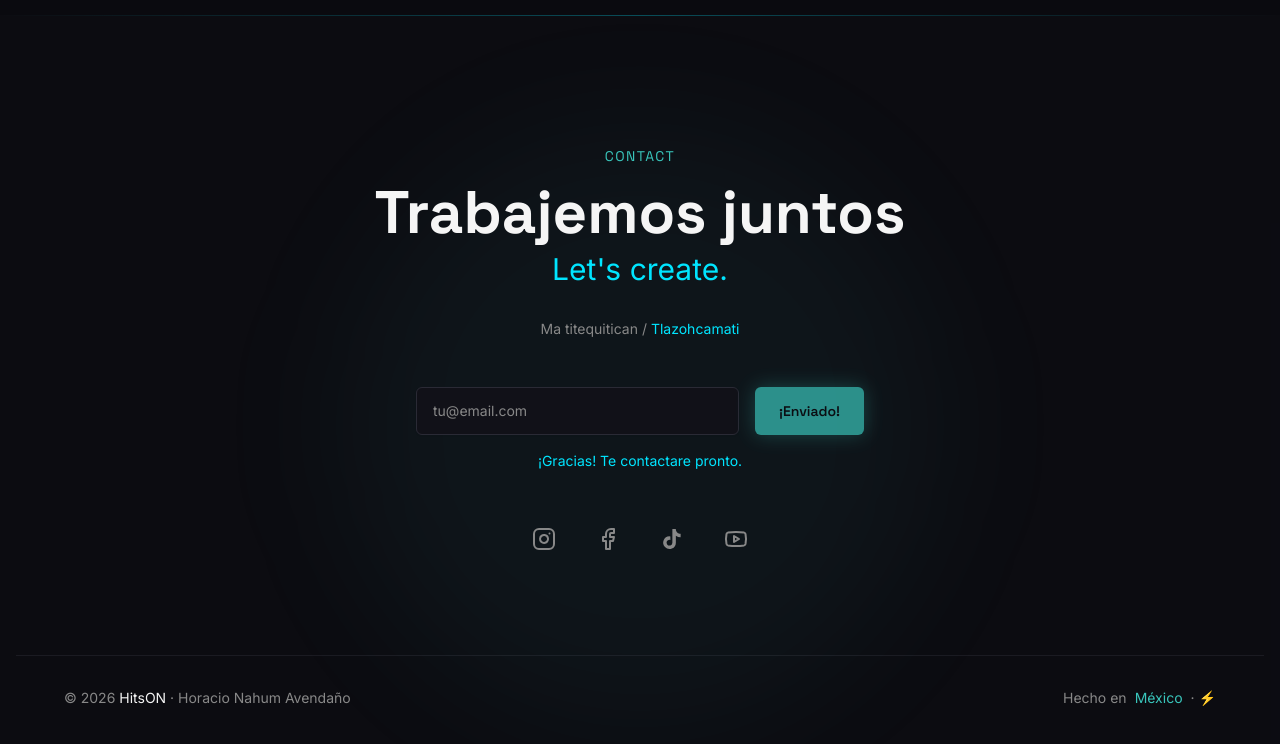
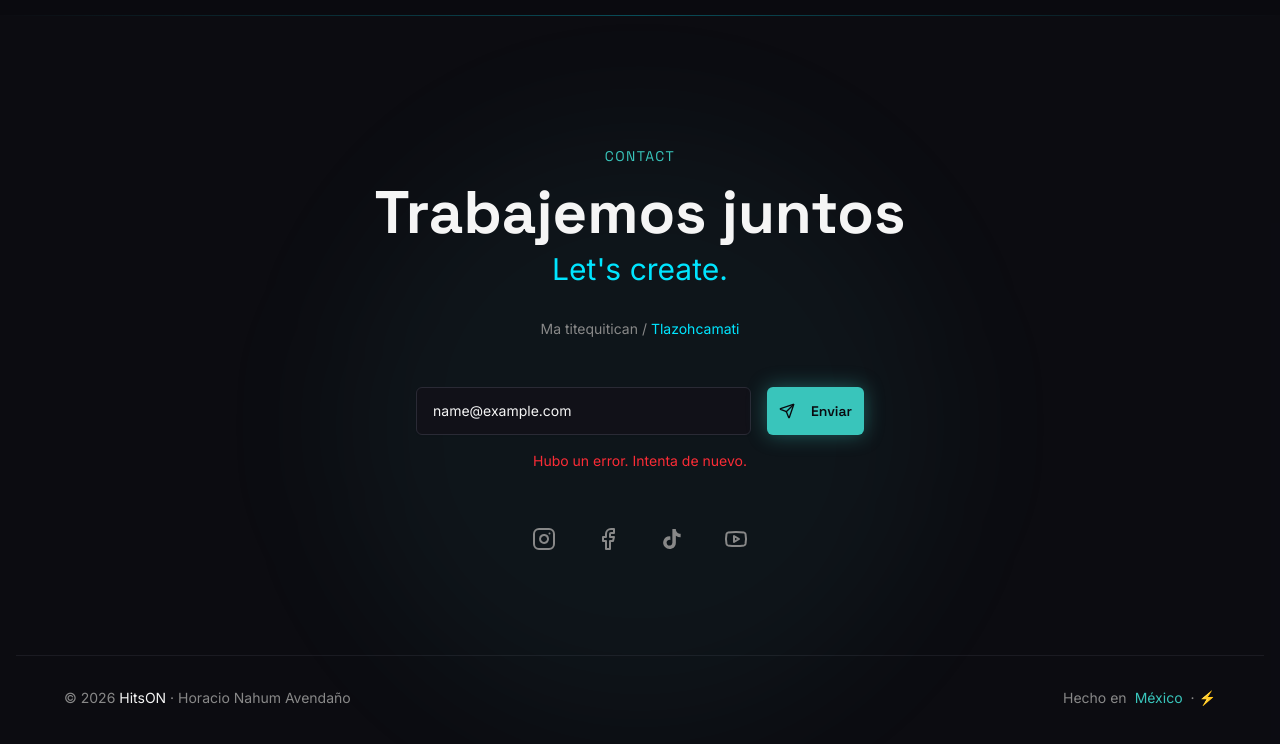
Before and after one commit to hits0nnbusiness-hub/v0-hitson-portfolio-website, a Next.js app: page / in a window 1280 px wide. Both pictures are taken after typing "name@example.com" into the empty fields and a click on the button "Enviar". Shown: the part 3080-3824 px from the top of the page. Built offline with nearby package versions, Linux system fonts and the light colour scheme; no server answers.

Commit message:
feat: connect contact form to Supabase database
Integrate Supabase client to save contact emails in database.

```diff
--- a/components/sections/contact-section.tsx
+++ b/components/sections/contact-section.tsx
@@ -6,6 +6,7 @@ import { useRef, useState } from 'react'
 import { Button } from '@/components/ui/button'
 import { Input } from '@/components/ui/input'
 import { Send, Loader2, Instagram, Facebook, Youtube } from 'lucide-react'
+import { createClient } from '@/lib/supabase/client'
 
 export function ContactSection() {
   const ref = useRef(null)
@@ -13,20 +14,34 @@ export function ContactSection() {
   const [email, setEmail] = useState('')
   const [isSubmitting, setIsSubmitting] = useState(false)
   const [isSubmitted, setIsSubmitted] = useState(false)
+  const [error, setError] = useState<string | null>(null)
 
   const handleSubmit = async (e: React.FormEvent) => {
     e.preventDefault()
     if (!email) return
 
     setIsSubmitting(true)
-    // Simulate submission
-    await new Promise(resolve => setTimeout(resolve, 1500))
-    setIsSubmitting(false)
-    setIsSubmitted(true)
-    setEmail('')
+    setError(null)
 
-    // Reset after 3 seconds
-    setTimeout(() => setIsSubmitted(false), 3000)
+    try {
+      const supabase = createClient()
+      const { error: insertError } = await supabase
+        .from('contacts')
+        .insert({ email })
+
+      if (insertError) throw insertError
+
+      setIsSubmitted(true)
+      setEmail('')
+
+      // Reset after 3 seconds
+      setTimeout(() => setIsSubmitted(false), 3000)
+    } catch (err) {
+      console.error('Error saving contact:', err)
+      setError('Hubo un error. Intenta de nuevo.')
+    } finally {
+      setIsSubmitting(false)
+    }
   }
 
   return (
@@ -97,6 +112,16 @@ export function ContactSection() {
           </motion.p>
         )}
 
+        {error && (
+          <motion.p
+            initial={{ opacity: 0, y: 10 }}
+            animate={{ opacity: 1, y: 0 }}
+            className="text-red-500 mt-4 text-sm"
+          >
+            {error}
+          </motion.p>
+        )}
+
         {/* Social Links */}
         <motion.div
           initial={{ opacity: 0, y: 20 }}
--- /dev/null
+++ b/lib/supabase/client.ts
@@ -0,0 +1,8 @@
+import { createBrowserClient } from '@supabase/ssr'
+
+export function createClient() {
+  return createBrowserClient(
+    process.env.NEXT_PUBLIC_SUPABASE_URL!,
+    process.env.NEXT_PUBLIC_SUPABASE_ANON_KEY!,
+  )
+}
--- a/package.json
+++ b/package.json
@@ -37,6 +37,8 @@
     "@radix-ui/react-toggle": "1.1.10",
     "@radix-ui/react-toggle-group": "1.1.11",
     "@radix-ui/react-tooltip": "1.2.8",
+    "@supabase/ssr": "^0.10.3",
+    "@supabase/supabase-js": "^2.106.0",
     "@vercel/analytics": "1.6.1",
     "autoprefixer": "^10.4.20",
     "class-variance-authority": "^0.7.1",
```
Also changed, not shown: 1 other file (tests, documents, lock files or other folders).
